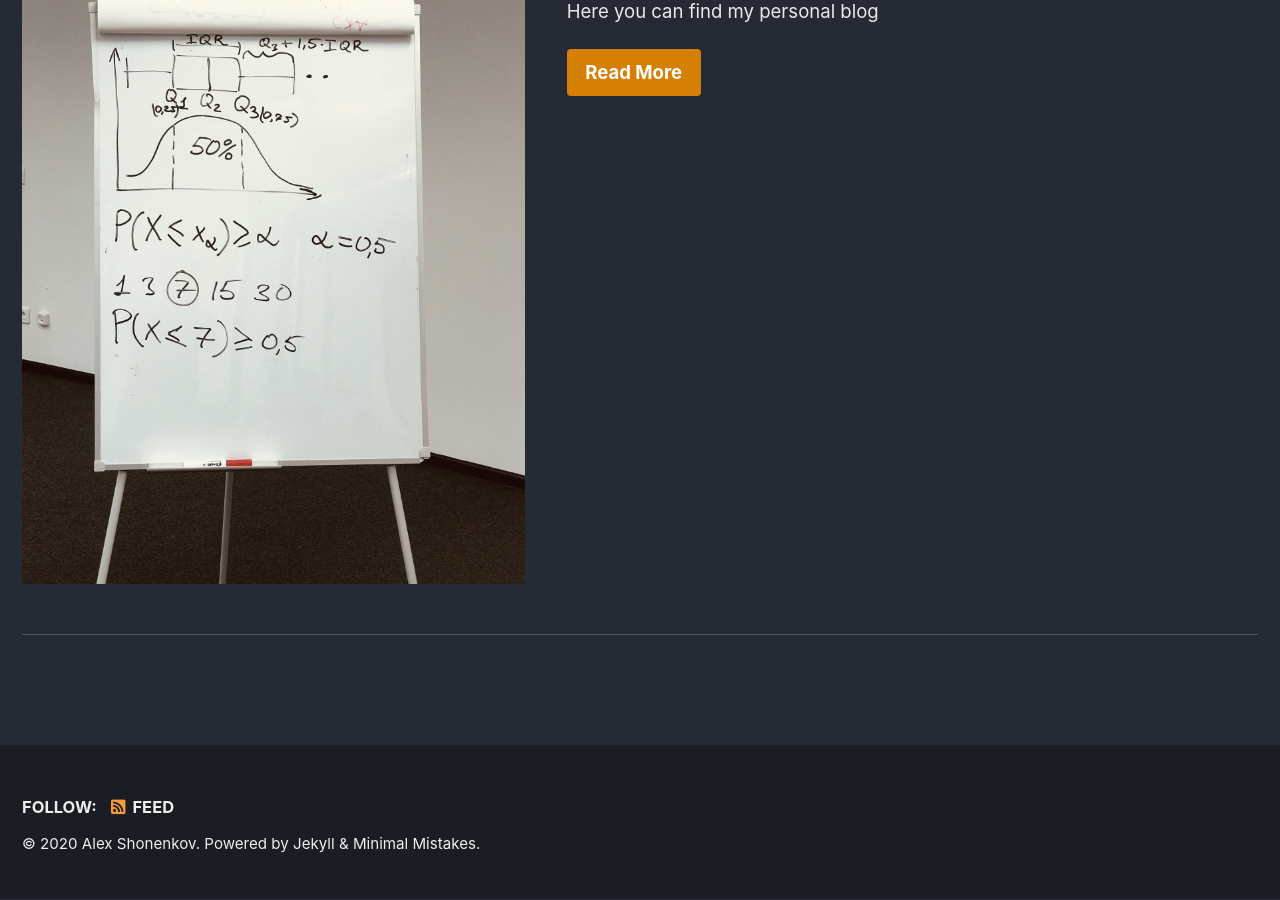
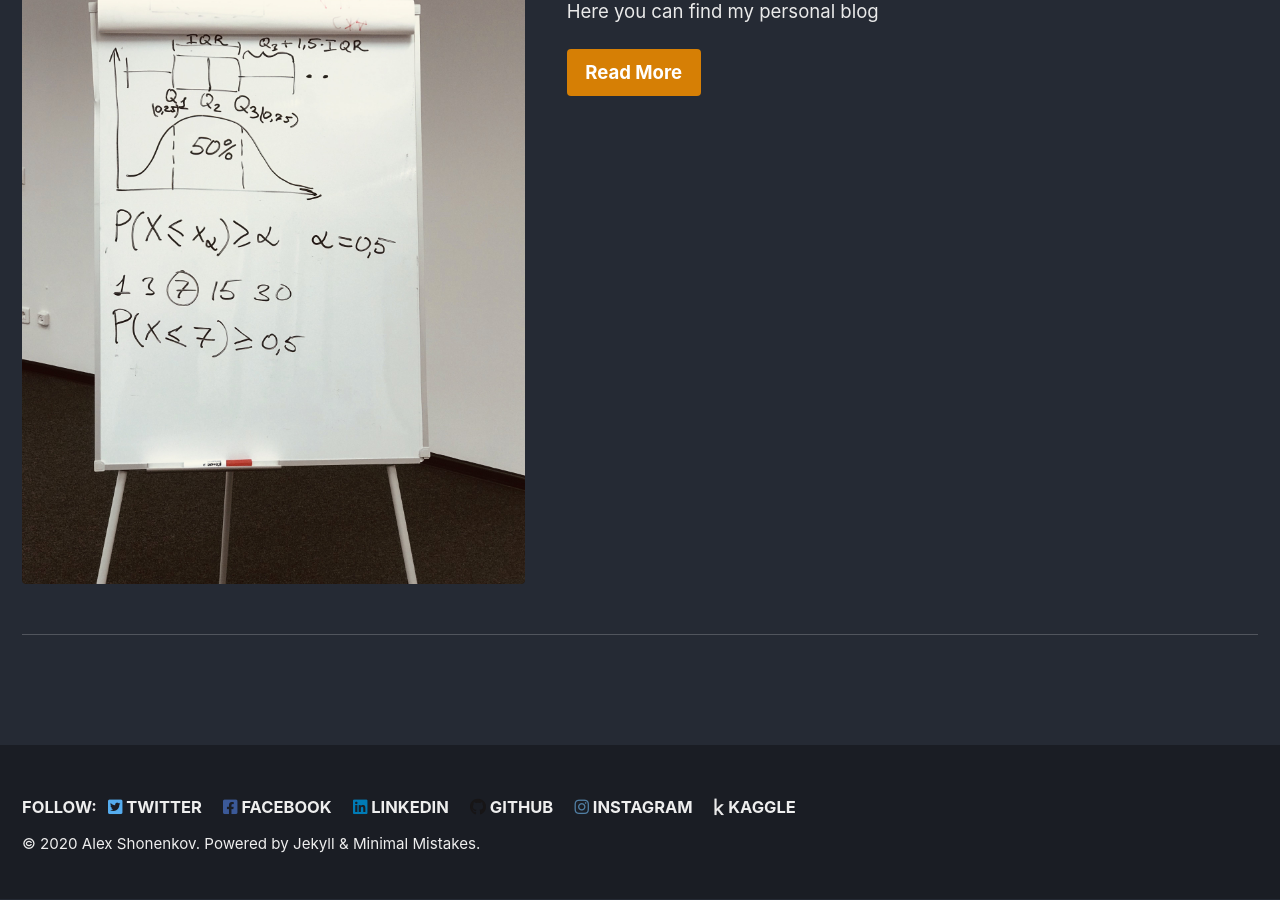
Before and after one commit to shonenkov/shonenkov.github.io, a Jekyll site: the page built from _pages/main.md, in a window 1280 px wide and 900 px high, scrolled down 1771 px. Built offline with Jekyll 4.4.1, drawn with Linux system fonts in a browser that asks for light colours; cached includes are drawn as plain includes.

Commit message:
add footer

```diff
--- a/_config.yml
+++ b/_config.yml
@@ -67,6 +67,7 @@ author:
   bio      : "My awesome biography **constrained** to a sentence or two goes here."
   location : "Russia, Adler"
   facebook : "shonenkov"
+  kaggle   : "shonenkov"
   employer         :
   pubmed           :
   googlescholar    :
--- a/_includes/footer.html
+++ b/_includes/footer.html
@@ -3,16 +3,24 @@
     {% if site.data.ui-text[site.locale].follow_label %}
       <li><strong>{{ site.data.ui-text[site.locale].follow_label }}</strong></li>
     {% endif %}
-
-    {% if site.footer.links %}
-      {% for link in site.footer.links %}
-        {% if link.label and link.url %}
-          <li><a href="{{ link.url }}" rel="nofollow noopener noreferrer"><i class="{{ link.icon | default: 'fas fa-link' }}" aria-hidden="true"></i> {{ link.label }}</a></li>
-        {% endif %}
-      {% endfor %}
+    {% if site.author.twitter %}
+      <li><a href="https://twitter.com/{{ site.author.twitter }}"><i class="fab fa-twitter-square" aria-hidden="true"></i> Twitter</a></li>
     {% endif %}
-
-    <li><a href="{% if site.atom_feed.path %}{{ site.atom_feed.path }}{% else %}{{ '/feed.xml' | relative_url }}{% endif %}"><i class="fas fa-fw fa-rss-square" aria-hidden="true"></i> {{ site.data.ui-text[site.locale].feed_label | default: "Feed" }}</a></li>
+    {% if site.author.facebook %}
+      <li><a href="https://www.facebook.com/{{ site.author.facebook }}"><i class="fab fa-facebook-square" aria-hidden="true"></i> Facebook</a></li>
+    {% endif %}
+    {% if site.author.linkedin %}
+      <li><a href="https://www.linkedin.com/in/{{ site.author.linkedin }}"><i class="fab fa-linkedin" aria-hidden="true"></i> LinkedIn</a></li>
+    {% endif %}
+    {% if site.author.github %}
+      <li><a href="https://gitlab.com/{{ site.author.github }}"><i class="fab fa-github" aria-hidden="true"></i> GitHub</a></li>
+    {% endif %}
+    {% if site.author.instagram %}
+      <li><a href="https://instagram.com/{{ site.author.instagram }}"><i class="fab fa-instagram" aria-hidden="true"></i> Instagram</a></li>
+    {% endif %}
+    {% if site.author.kaggle %}
+      <li><a href="https://kaggle.com/{{ site.author.kaggle }}"><i class="fab fa-kaggle" aria-hidden="true"></i> Kaggle</a></li>
+    {% endif %}
   </ul>
 </div>
 
```
Also changed, not shown: _includes/author-profile.html (+8 -0 lines).
